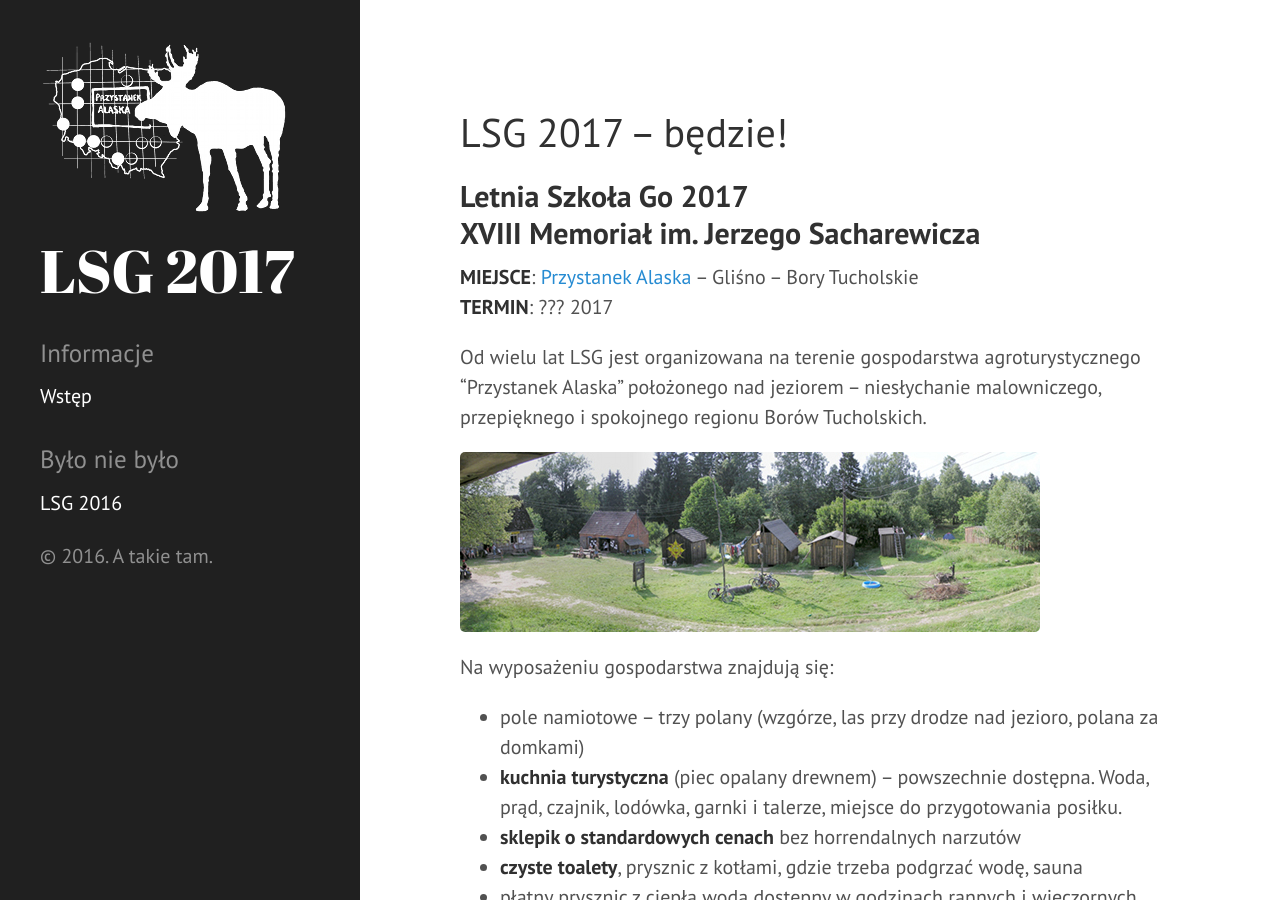
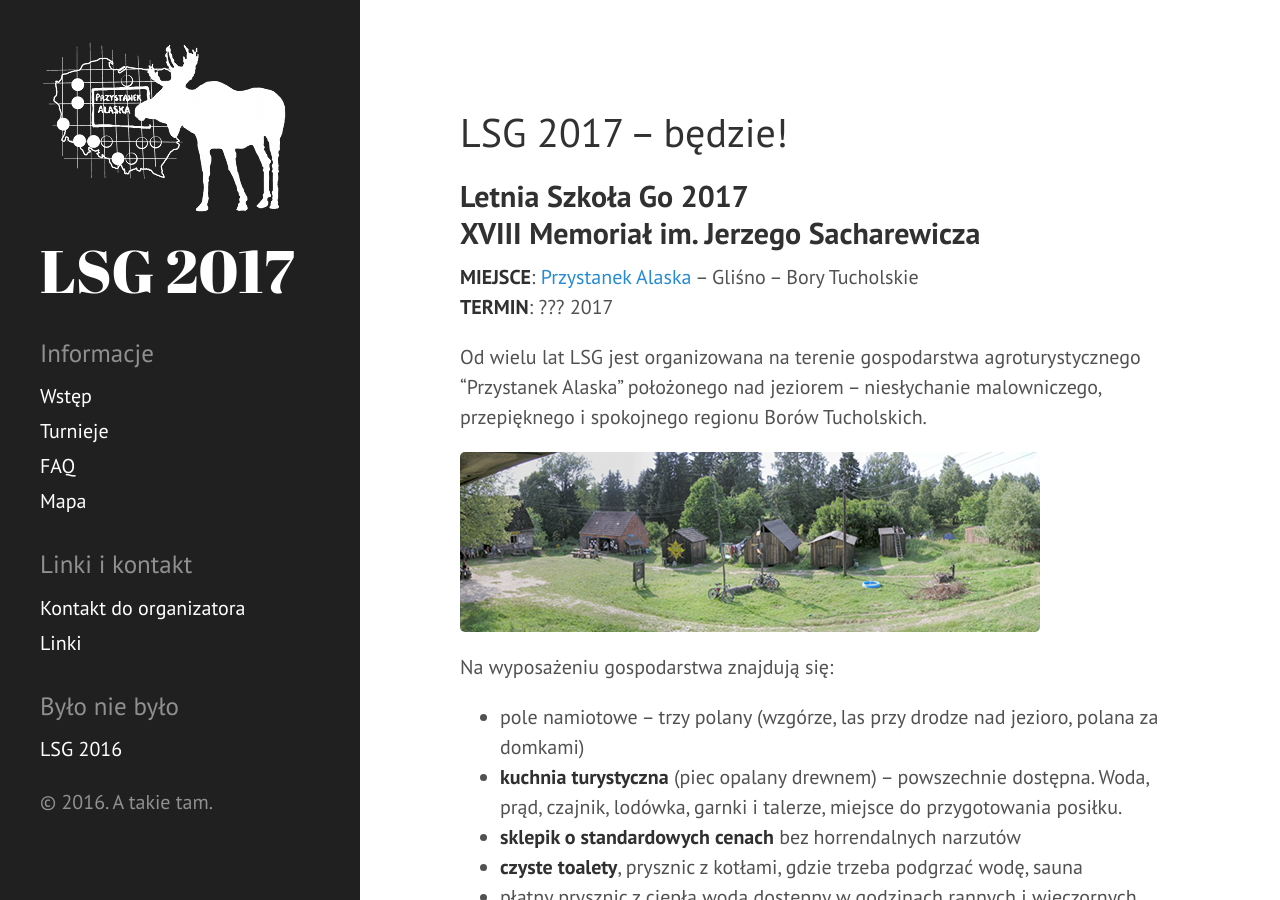
Before and after one commit to tasuki/lsg, a Jekyll site: the page built from index.md, in a window 1280 px wide and 900 px high. Built offline with Jekyll 4.4.1, drawn with Linux system fonts in a browser that asks for light colours; part of the change alters nothing that is shown.

Commit message:
Less hidden sidebar

```diff
--- a/_includes/sidebar.html
+++ b/_includes/sidebar.html
@@ -1,9 +1,9 @@
 <div class="sidebar">
   <div class="container">
     <div class="sidebar-about">
-      <img src="{{ site.baseurl}}public/lsg_logo.png">
+      <img src="{{ site.baseurl }}public/lsg_logo.png">
       <h1>
-        <a href="{{ site.baseurl }}index.html">
+        <a href="{{ site.baseurl }}">
           {{ site.title }}
         </a>
       </h1>
@@ -12,21 +12,22 @@
     <nav class="sidebar-nav">
       <h3>Informacje</h3>
       <a class="sidebar-nav-item" href="{{ site.baseurl }}">Wstęp</a>
+      <a class="sidebar-nav-item" href="{{ site.baseurl }}turnieje">Turnieje</a>
       <!--
-      <h3>Informacje</h3>
       <a class="sidebar-nav-item" href="{{ site.baseurl }}">Wstęp</a>
-      <a class="sidebar-nav-item" href="{{ site.baseurl }}turnieje">Turnieje</a>
       <a class="sidebar-nav-item" href="{{ site.baseurl }}kalendarz">Kalendarz</a>
       <a class="sidebar-nav-item" href="{{ site.baseurl }}cennik">Cennik</a>
+      -->
       <a class="sidebar-nav-item" href="{{ site.baseurl }}faq">FAQ</a>
       <a class="sidebar-nav-item" href="{{ site.baseurl }}mapa">Mapa</a>
+      <!--
       <h3>Rejestracja</h3>
       <a class="sidebar-nav-item" href="{{ site.baseurl }}jak-sie-zarejestrowac">Jak się zarejestrować</a>
       <a class="sidebar-nav-item" href="{{ site.baseurl }}zarejestrowani">Zarejestrowani</a>
+      -->
       <h3>Linki i kontakt</h3>
       <a class="sidebar-nav-item" href="{{ site.baseurl }}kontakt">Kontakt do organizatora</a>
       <a class="sidebar-nav-item" href="{{ site.baseurl }}linki">Linki</a>
-      -->
       <h3>Było nie było</h3>
       <a class="sidebar-nav-item" href="{{ site.baseurl }}2016">LSG 2016</a>
     </nav>
```
